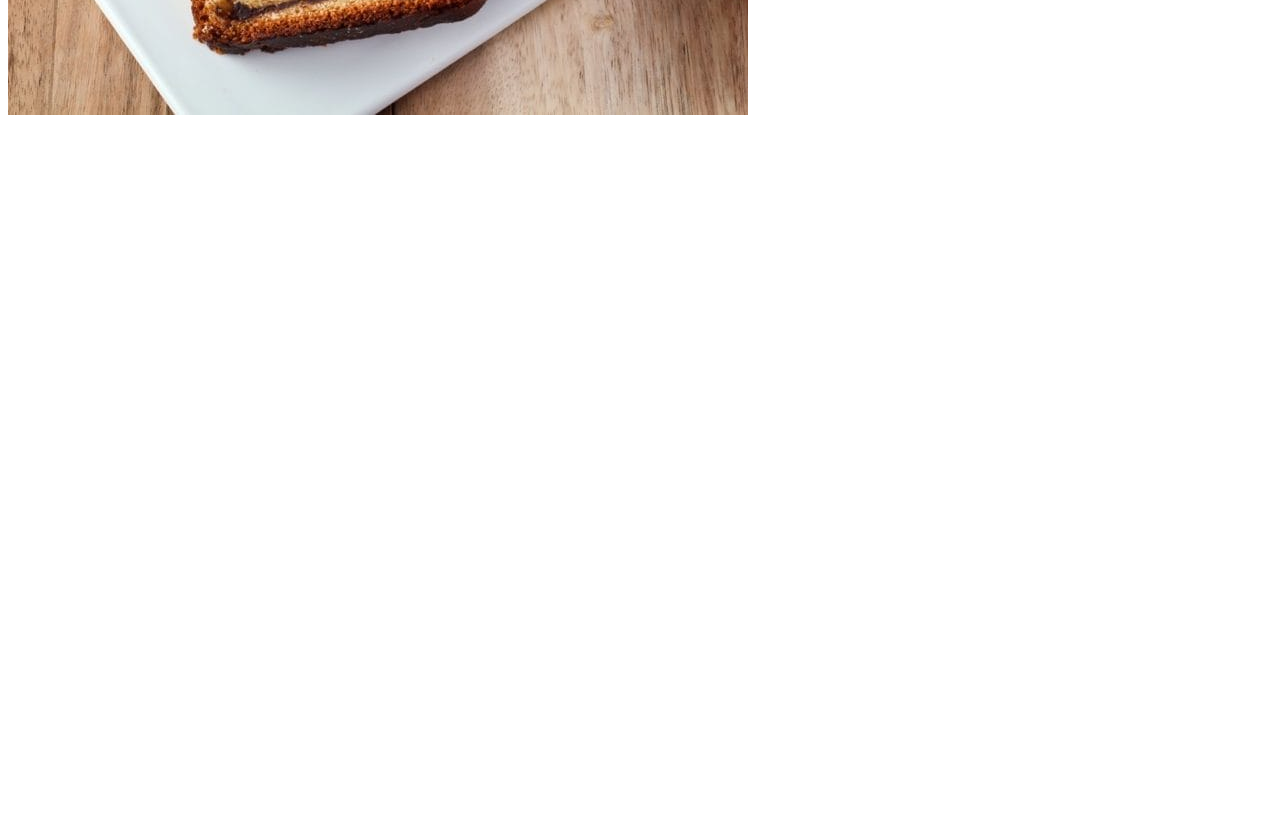
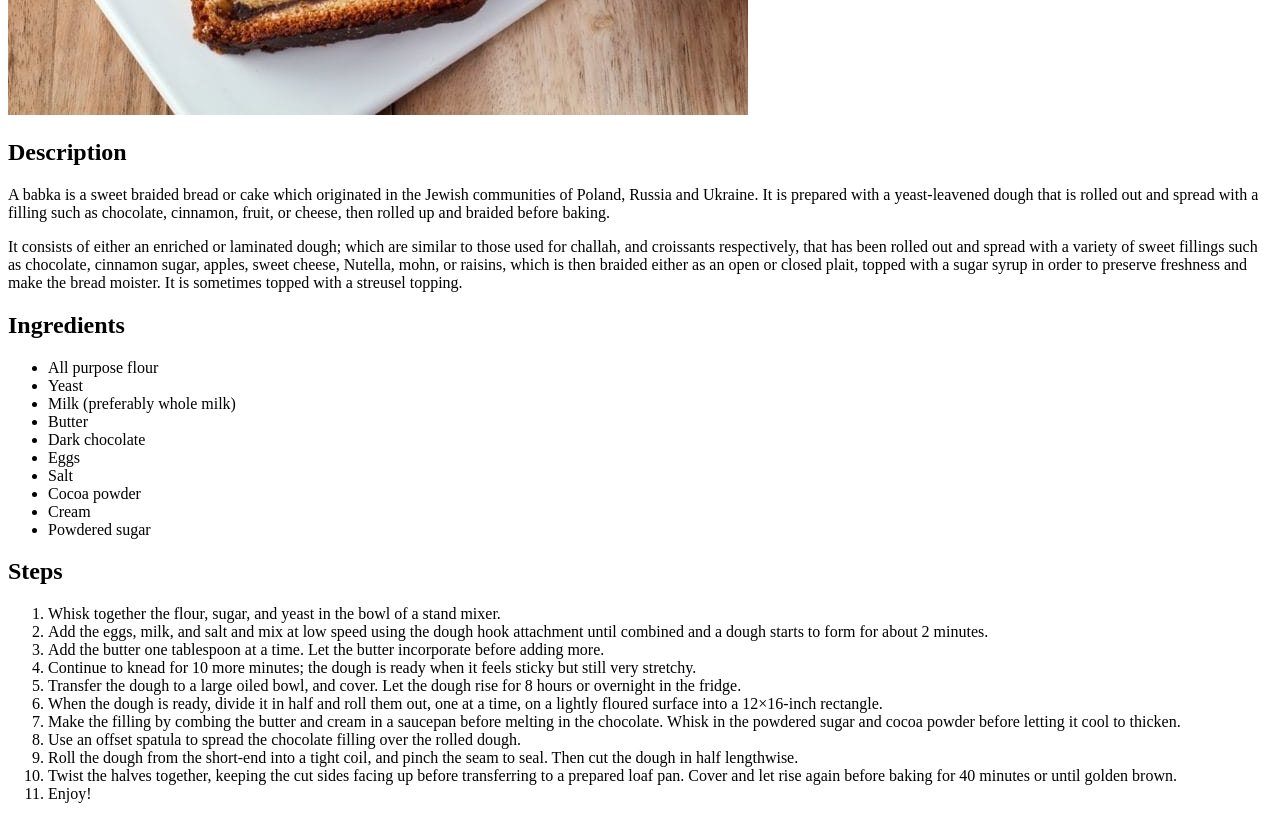
Before and after one commit to Pavlukan/odin-recipes, a plain HTML site: page recipes/babka.html in a window 1280 px wide. Shown: the part 520-1339 px from the top of the page. Before the commit the page ends 800 px from the top, so only its background shows below. Drawn offline with Linux system fonts and the light colour scheme.

Commit message:
Complete description and the steps for babka
I wrote two paragraphs of description for babka and added two lists
for the ingredients and steps.

```diff
--- a/recipes/babka.html
+++ b/recipes/babka.html
@@ -7,5 +7,40 @@
     <body>
         <h1>Babka from Eastern Europe</h1>
         <img src="../img/babka.jpg">
+        <h2>Description</h2>
+        <p>A babka is a sweet braided bread or cake which originated in the Jewish communities of Poland, Russia and Ukraine.
+           It is prepared with a yeast-leavened dough that is rolled out and spread with a filling such as chocolate, cinnamon, fruit, or cheese,
+           then rolled up and braided before baking.</p>
+        <p>It consists of either an enriched or laminated dough;
+            which are similar to those used for challah, and croissants respectively, that has been rolled out and spread with a variety of sweet fillings such as chocolate, cinnamon sugar, apples, sweet cheese, Nutella, mohn, or raisins, which is then braided either as an open or closed plait,
+            topped with a sugar syrup in order to preserve freshness and make the bread moister.
+            It is sometimes topped with a streusel topping.</p>
+        <h2>Ingredients</h2>
+        <ul>
+            <li>All purpose flour</li>
+            <li>Yeast</li>
+            <li>Milk (preferably whole milk)</li>
+            <li>Butter</li>
+            <li>Dark chocolate</li>
+            <li>Eggs</li>
+            <li>Salt</li>
+            <li>Cocoa powder</li>
+            <li>Cream</li>
+            <li>Powdered sugar</li>
+        </ul>
+        <h2>Steps</h2>
+        <ol>
+            <li>Whisk together the flour, sugar, and yeast in the bowl of a stand mixer.</li>
+            <li>Add the eggs, milk, and salt and mix at low speed using the dough hook attachment until combined and a dough starts to form for about 2 minutes.</li>
+            <li>Add the butter one tablespoon at a time. Let the butter incorporate before adding more.</li>
+            <li>Continue to knead for 10 more minutes; the dough is ready when it feels sticky but still very stretchy.</li>
+            <li>Transfer the dough to a large oiled bowl, and cover. Let the dough rise for 8 hours or overnight in the fridge.</li>
+            <li>When the dough is ready, divide it in half and roll them out, one at a time, on a lightly floured surface into a 12×16-inch rectangle.</li>
+            <li>Make the filling by combing the butter and cream in a saucepan before melting in the chocolate. Whisk in the powdered sugar and cocoa powder before letting it cool to thicken.</li>
+            <li>Use an offset spatula to spread the chocolate filling over the rolled dough.</li>
+            <li>Roll the dough from the short-end into a tight coil, and pinch the seam to seal. Then cut the dough in half lengthwise.</li>
+            <li>Twist the halves together, keeping the cut sides facing up before transferring to a prepared loaf pan. Cover and let rise again before baking for 40 minutes or until golden brown.</li>
+            <li>Enjoy!</li>
+        </ol>
     </body>
 </html>
```
